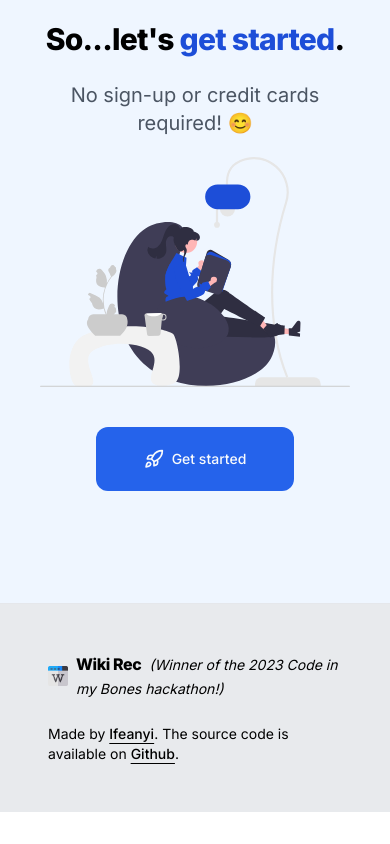
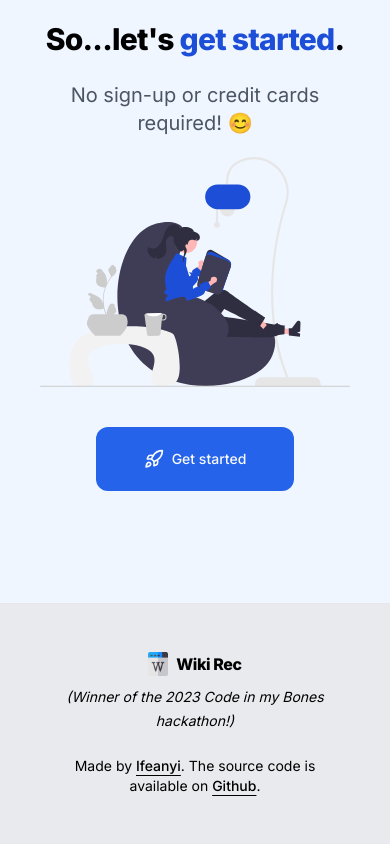
Before and after one commit to kz4killua/wikirec, a Next.js app in the folder frontend/: page / in a window 390 px wide. Shown: the part 2638-3482 px from the top of the page. Before the commit the page ends 3450 px from the top, so only its background shows below. Built offline with nearby package versions, Linux system fonts and the light colour scheme.

Commit message:
Frontend: Work on footer responsivity

```diff
--- a/frontend/src/components/shared/footer.tsx
+++ b/frontend/src/components/shared/footer.tsx
@@ -5,21 +5,23 @@ import Link from "next/link"
 export function Footer() {
   return (
     <section className="flex flex-col gap-y-6 py-12 px-12 bg-gray-300/50 border-t">
-      <div className="flex gap-2 items-center">
-        <Icon
-          width={20}
-          height={20}
-        />
-        <div>
+      <div className="flex flex-col sm:flex-row gap-2 items-center">
+        <div className="flex gap-2">
+          <Icon
+            width={20}
+            height={20}
+          />
           <strong className="font-extrabold tracking-tight text-base md:text-lg">
             Wiki Rec
           </strong>
-          <span className="ml-2 text-sm italic">
+        </div>
+        <div className="text-center sm:text-left">
+          <span className="text-sm italic">
             (Winner of the 2023 Code in my Bones hackathon!)
           </span>
         </div>
       </div>
-      <div className="text-sm underline-offset-4">
+      <div className="text-center sm:text-left text-sm underline-offset-4">
         Made by <Link href={"/"} className="font-medium underline underline-offset-4">Ifeanyi</Link>.
         The source code is available on <Link href={"https://github.com/kz4killua/wikirec"} className="font-medium underline">Github</Link>.
       </div>
```
